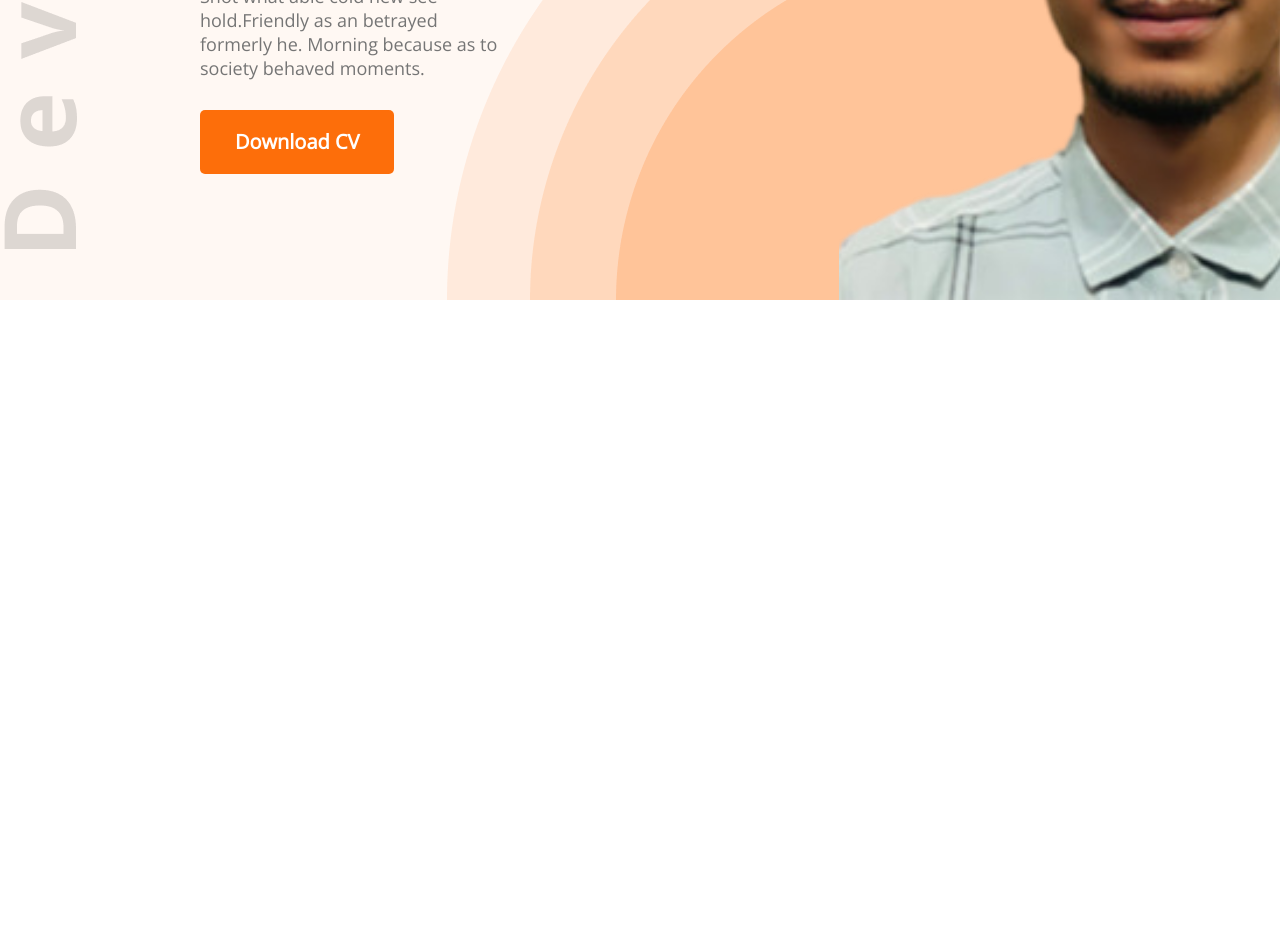
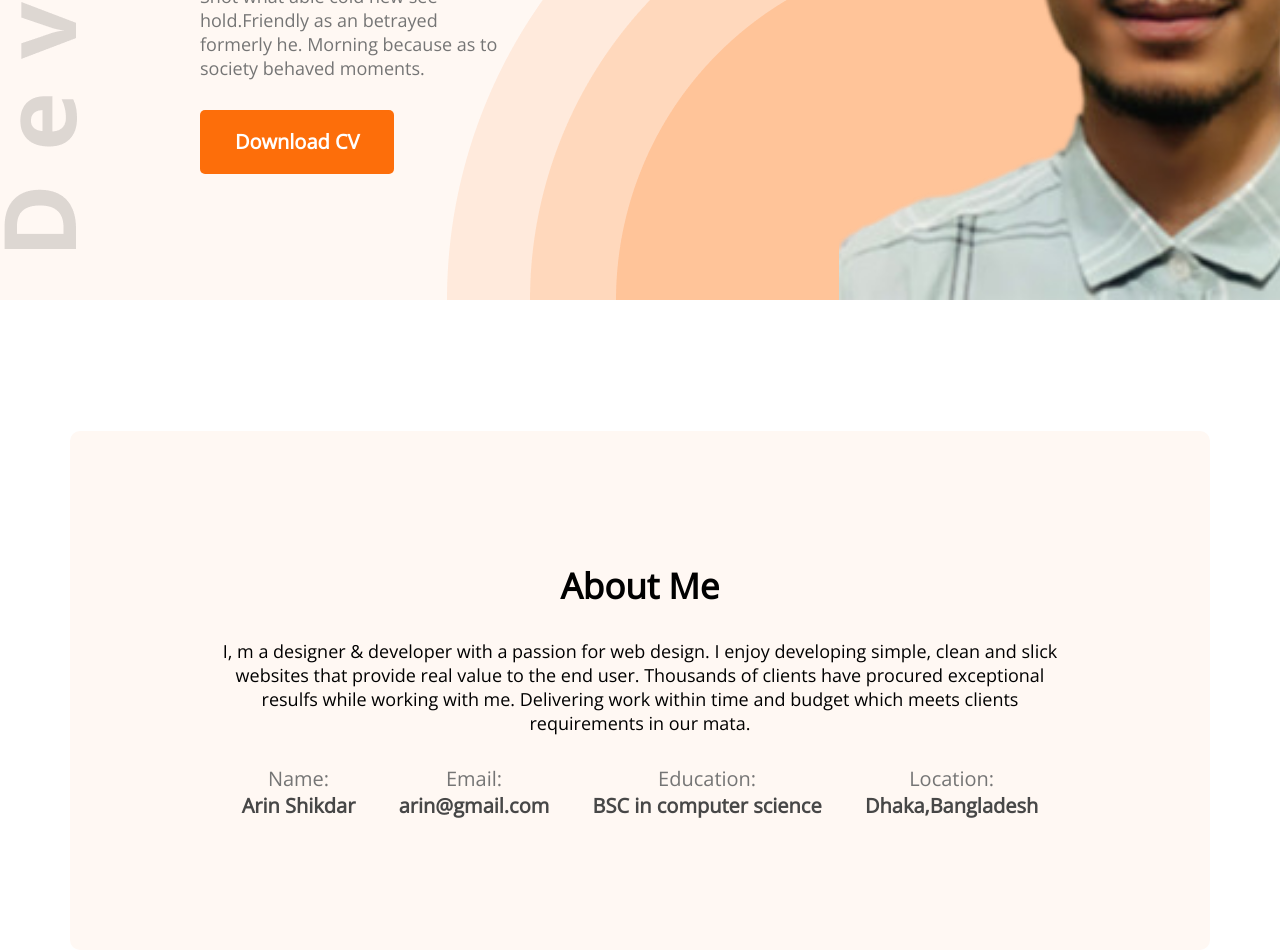
Before and after one commit to arin8738/pothom-project, a plain HTML site: page index.html in a window 1280 px wide. Shown: the part 564-1514 px from the top of the page. Before the commit the page ends 864 px from the top, so only its background shows below. Drawn offline with nearby package versions, Linux system fonts and the light colour scheme.

Commit message:
about added

```diff
--- a/index.html
+++ b/index.html
@@ -31,6 +31,31 @@
             <img class="image" src="images/IMG_4504-removebg-preview.png" alt="">
         </div>
     </header>
+    <main>
+        <section class="about">
+            <h3 class="section-title">About Me</h3>
+            <p class="section-pera">I, m a designer & developer with a passion for web design. I enjoy developing simple, clean and slick websites that provide real value to the end user. Thousands of clients have procured exceptional resulfs while working with me. Delivering work within time and budget which meets clients requirements in our mata.</p>
+            <div class="about-info-container">
+                <div class="about-info">
+                    <p class="info-title">Name:</p>
+                    <p class="info-pera">Arin Shikdar</p>
+                </div>
+                <div class="about-info">
+                    <p class="info-title">Email:</p>
+                    <p class="info-pera">arin@gmail.com</p>
+                </div>
+                <div class="about-info">
+                    <p class="info-title">Education:</p>
+                    <p class="info-pera">BSC in computer science</p>
+                </div>
+                <div class="about-info">
+                    <p class="info-title">Location:</p>
+                    <p class="info-pera">Dhaka,Bangladesh</p>
+                </div>
+
+            </div>
+        </section>
+    </main>
 </body>
 
 </html>
--- a/style/style.css
+++ b/style/style.css
@@ -1,6 +1,7 @@
 /* for navebar */
 *{
     margin: 0;
+
     font-family: 'Open Sans', sans-serif; ;
 }
 .header{
@@ -28,7 +29,6 @@
     padding: 18px 35px;
 }
 nav{
-
     display: flex;
     justify-content: space-between;
     padding: 50px 200px;
@@ -46,6 +46,7 @@ nav ul{
     margin: 0 200px;
     display: flex;
     align-items: center;
+    margin-bottom: 10px;
 
 }
 .banner-title{
@@ -68,3 +69,51 @@ nav ul{
     width: 700px;
     margin-left:340px;
 }
+/* main */
+main{
+    max-width: 1140px;
+    margin: 0 auto;
+}
+/* about */
+.about{
+ margin-top: 131px;
+ background: #FFF8F3;
+border-radius: 10px;
+text-align: center;
+padding: 131px 150px;
+
+
+}
+.section-title{
+    margin-bottom: 30px;
+    font-weight: 700;
+    font-size: 35px;
+
+}
+.section-pera{
+    font-weight: 400;
+    font-size: 18px;
+    margin-bottom: 30px;
+}
+
+.about-info-container{
+
+    display: flex;
+    justify-content: space-around;
+
+}
+.about-info{
+    text-align: center;
+}
+.info-title{
+    font-size: 20px;
+    color: #757575;
+}
+.info-pera{
+    font-size: 20px;
+    color: #474747;
+    font-weight: 700;
+    /* padding-right: 50px; */
+
+
+}
```
Also changed, not shown: images/IMG_4504.JPG (deleted), 1 other file.
